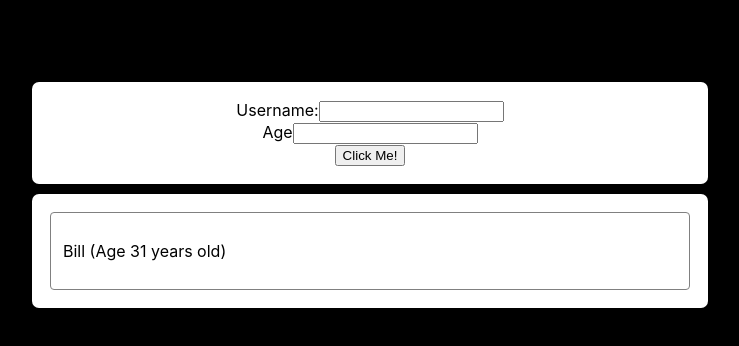
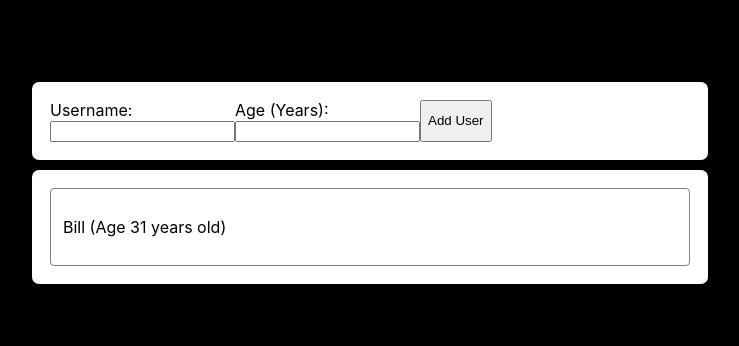
Before and after one commit to mostlyclicks/react-guide-p8, a React (Create React App) app: page / in a window 1280 px wide. Shown: the top 346 px of the page, without its empty margins (270-1009 px from the left). Built offline with nearby package versions, Linux system fonts and the light colour scheme.

Commit message:
add form

```diff
--- a/src/components/NewUser/NewUser.js
+++ b/src/components/NewUser/NewUser.js
@@ -5,19 +5,27 @@
 
 
 const NewUser = () => {
+
+  const addUserHandler = (event) => {
+    event.preventDefault();
+
+
+  }
+
   return (
     <div>
       <Card>
-        <UserForm>
+        <UserForm onSubmit={addUserHandler}>
           <div className="form-control">
-            <label>Username:</label>
-            <input type="text" value="" />
+            <label htmlFor="username">Username:</label>
+            <input id="username" type="text" value="" />
           </div>
           <div className="form-control">
-            <label>Age</label>
-            <input type="text" value="" />
+            <label htmlFor="age">Age (Years):</label>
+            <input id="age" type="number" value="" />
           </div>
-          <Button>Submit</Button>
+          <button type="submit">Add User</button>
+
         </UserForm>
       </Card>
     </div>
@@ -28,8 +36,17 @@
 export default NewUser
 
 const UserForm = styled.form`
-  input[text] {
-    width:auto;
+  display:flex;
+  flex-wrap:wrap;
+
+
+  input {
+
+  }
+
+  label {
+    display:block;
+    text-align:left;
   }
 
 `
--- a/src/components/UI/Button.js
+++ b/src/components/UI/Button.js
@@ -3,6 +3,8 @@
 const Button = () => {
 
   const buttonHandler = (props) => {
+
+
     console.log('button clicked in button component')
 
   }
```
